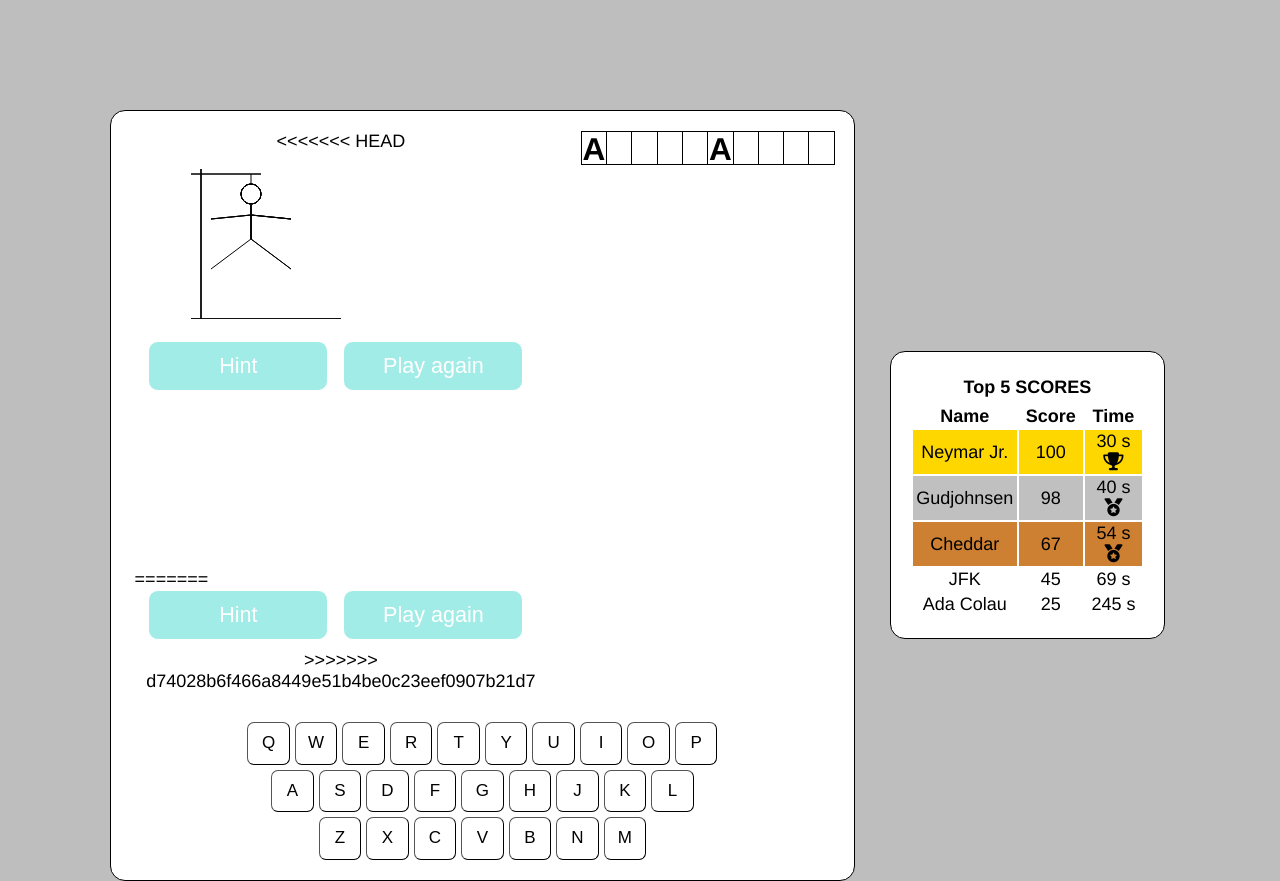
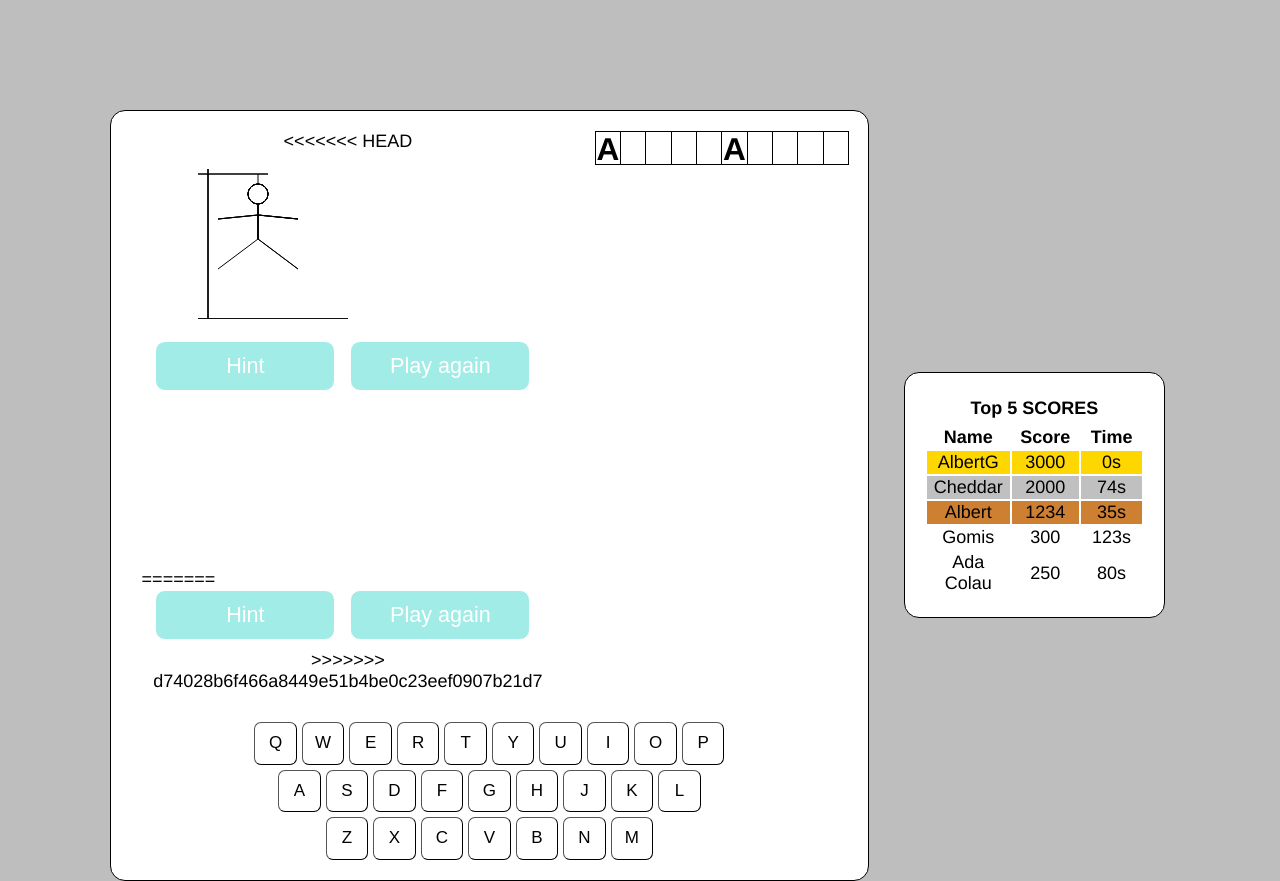
Before and after one commit to landerssini/HangmanGame, a plain HTML site: page index.html in a window 1280 px wide. Shown: the top 881 px of the page. Drawn offline with Linux system fonts and the light colour scheme.

Commit message:
Local Storage y tabla top 5

```diff
--- a/index.html
+++ b/index.html
@@ -114,29 +114,29 @@
                     <th>Time</th>
                 </tr>
                 <tr id="primero">
-                    <td>Neymar Jr.</td>
-                    <td>100</td>
-                    <td>30 s <i class="fa-solid fa-trophy"></i></td>
+                    <td class="name">Neymar Jr.</td>
+                    <td class="score">100</td>
+                    <td class="time">30 s <i class="fa-solid fa-trophy"></i></td>
                 </tr>
                 <tr id="segundo">
-                    <td>Gudjohnsen</td>
-                    <td>98</td>
-                    <td>40 s <i class="fa-solid fa-medal"></i></td>
+                    <td class="name">Gudjohnsen</td>
+                    <td class="score">98</td>
+                    <td class="time">40 s <i class="fa-solid fa-medal"></i></td>
                 </tr>
                 <tr id="tercero">
-                    <td>Cheddar</td>
-                    <td>67</td>
-                    <td>54 s <i class="fa-solid fa-medal"></i></td>
+                    <td class="name">Cheddar</td>
+                    <td class="score">67</td>
+                    <td class="time">54 s <i class="fa-solid fa-medal"></i></td>
                 </tr>
                 <tr id="cuarto">
-                    <td>JFK</td>
-                    <td>45</td>
-                    <td>69 s</td>
+                    <td class="name">JFK</td>
+                    <td class="score">45</td>
+                    <td class="time">69 s</td>
                 </tr>
                 <tr id="quinto">
-                    <td>Ada Colau</td>
-                    <td>25</td>
-                    <td>245 s</td>
+                    <td class="name">Ada Colau</td>
+                    <td class="score">25</td>
+                    <td class="time">245 s</td>
                 </tr>
             </table>
         </div>
--- a/localStorage.js
+++ b/localStorage.js
@@ -0,0 +1,107 @@
+let localStorageObj;
+let scores;
+let namePrimero = document.querySelector("#primero .name");
+let nameSegundo = document.querySelector("#segundo .name");
+let nameTercero = document.querySelector("#tercero .name");
+let nameCuarto = document.querySelector("#cuarto .name");
+let nameQuinto = document.querySelector("#quinto .name");
+let scorePrimero = document.querySelector("#primero .score");
+let scoreSegundo = document.querySelector("#segundo .score");
+let scoreTercero = document.querySelector("#tercero .score");
+let scoreCuarto = document.querySelector("#cuarto .score");
+let scoreQuinto = document.querySelector("#quinto .score");
+let timePrimero = document.querySelector("#primero .time");
+let timeSegundo = document.querySelector("#segundo .time");
+let timeTercero = document.querySelector("#tercero .time");
+let timeCuarto = document.querySelector("#cuarto .time");
+let timeQuinto = document.querySelector("#quinto .time");
+let namesAll = document.querySelectorAll(".name");
+let scoresAll = document.querySelectorAll(".score");
+let timesAll = document.querySelectorAll(".time");
+
+
+scoreTableSelector = [];
+
+localStorageObj= {1234:{
+    username : "Albert",
+    score : 1234,
+    time : 35
+},
+100:{
+    username : "Neymar Jr.",
+    score : 100,
+    time : 45
+},
+250:{
+    username : "Ada Colau",
+    score : 250,
+    time : 80
+},
+300:{
+    username : "Gomis",
+    score : 300,
+    time : 123
+},
+2000:{
+    username : "Cheddar",
+    score : 2000,
+    time : 74
+}};
+
+localStorageObj[3000] = {
+    username : "AlbertG",
+    score : 3000,
+    time : 0
+}
+
+scores=Object.keys(localStorageObj);
+
+scoresSorted = scores.sort(function(a, b){return b - a});
+
+let scoresSorted5 =[];
+
+for (let i = 0; i <5; i++){
+    scoresSorted5.push(scoresSorted[i]);
+}
+
+
+function setLocalStorage(){
+    let x = 1;
+    for(let i of scoresSorted5){
+    localStorage.setItem(`usuario${x}`, JSON.stringify(localStorageObj[i]));
+    x++;
+}};
+
+setLocalStorage();
+
+
+function localStorageToUsername(){
+    let x = 1;
+    for(let i of namesAll){
+        usuario = JSON.parse(localStorage.getItem(`usuario${x}`));
+        i.textContent = usuario["username"];
+        x++;
+    }
+}
+
+function localStorageToScore(){
+    let x = 1;
+    for(let i of scoresAll){
+        usuario = JSON.parse(localStorage.getItem(`usuario${x}`));
+        i.textContent = usuario["score"];
+        x++;
+    }
+}
+
+function localStorageToTime(){
+    let x = 1;
+    for(let i of timesAll){
+        usuario = JSON.parse(localStorage.getItem(`usuario${x}`));
+        i.textContent = usuario["time"] + "s";
+        x++;
+    }
+}
+
+localStorageToUsername();
+localStorageToScore();
+localStorageToTime();
```
